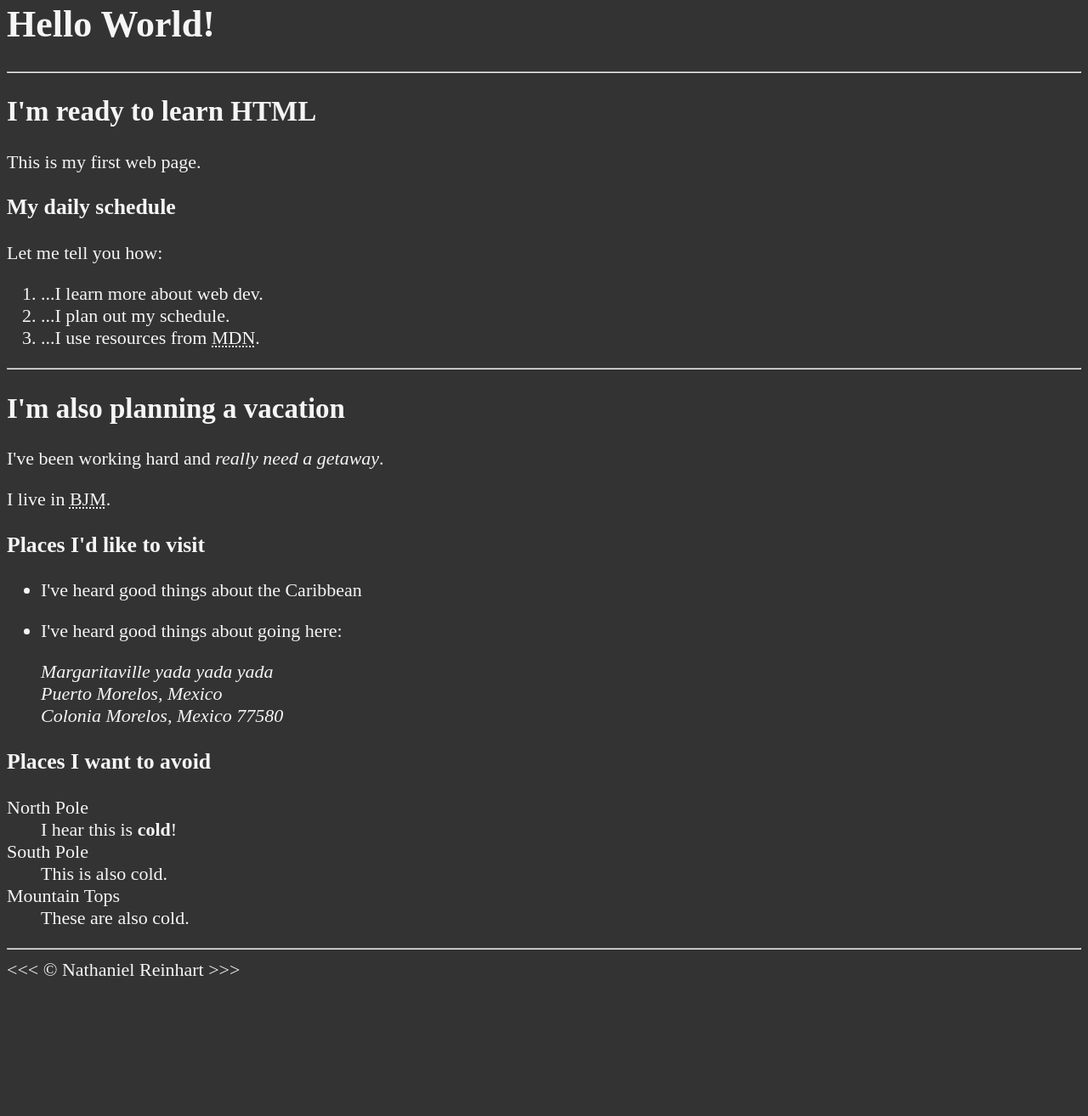
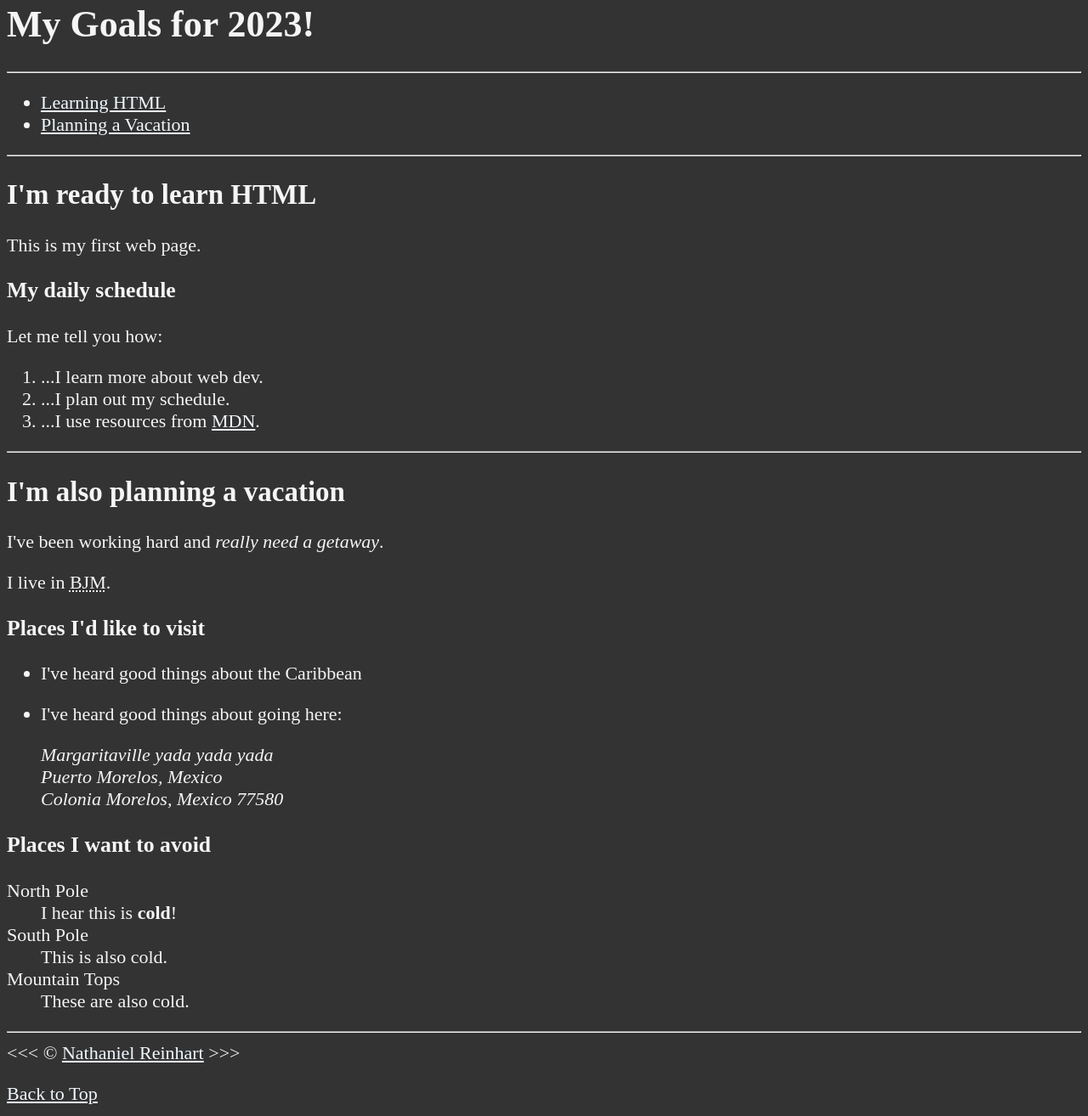
Before and after one commit to naelreinhart/HTML_Tutorial, a plain HTML site: page index.html in a window 1280 px wide. Shown: the part 26-1340 px from the top of the page at 85% size. Before the commit the page ends 1189 px from the top, so only its background shows below. Drawn offline with Linux system fonts and the light colour scheme.

Commit message:
added links and references, changing font color for links (css), and adding about page.

```diff
--- /dev/null
+++ b/about.html
@@ -0,0 +1,30 @@
+<!DOCTYPE html>
+<html lang="en">
+    <head>
+        <meta charset="UTF-8">
+        <meta name="author" content="Nathaniel Reinhart">
+        <meta name="description" content="This page is about the author of the page, Nathaniel Reinhart.">
+        <title>About Nael</title>
+        <link rel="icon" href="html5.png" type="image/x-icon">
+        <link rel="stylesheet" href="page-style.css">
+    </head>
+    <body>
+        <h1>Hi, I'm Nathaniel Reinhart</h1>
+        <hr>
+        <p>
+            Lorem ipsum dolor sit amet, consectetur adipisicing elit. Explicabo hic asperiores corporis facilis voluptate, error iure reiciendis cum, qui aspernatur perspiciatis obcaecati praesentium doloribus ipsum adipisci veniam maiores. Est, dolores!
+        </p>
+        <hr>
+        <ul>
+            <li>Download an <a href="html.png" download>HTML5 Favicon.</a></li>
+            <li>Contact me at <a href="mailto:random@email.com">My Email Address.</a></li>
+            <li>Dial <a href="tel:+6281332212305">My Phone Number.</a></li>
+            <li>Open <a href="https://www.google.com" target="_blank">Google</a> in a new tab.</li>
+        </ul>
+
+        <hr>
+        <p>
+            <a href="/">Home Page</a>
+        </p>
+    </body>
+</html>
--- a/index.html
+++ b/index.html
@@ -10,10 +10,23 @@
     </head>
 
     <body>
-        <h1>Hello World!</h1>
+        <h1>My Goals for 2023!</h1>
 
         <hr>
 
+        <nav>
+            <ul>
+                <li>
+                    <a href="#html">Learning HTML</a>
+                </li>
+                <li>
+                    <a href="#vacation">Planning a Vacation</a>
+                </li>
+            </ul>
+        </nav>
+
+        <hr>
+        <section id="html">
         <h2>I'm ready to learn HTML</h2>
         <p>This is my first web page.</p>
 
@@ -22,11 +35,12 @@
         <ol>
             <li>...I learn more about web dev.</li>
             <li>...I plan out my schedule.</li>
-            <li>...I use resources from <abbr title="Mozilla Developer Network">MDN</abbr>.</li>
+            <li>...I use resources from <abbr title="Mozilla Developer Network"><a href="https://developer.mozilla.org">MDN</a></abbr>.</li>
         </ol>
-
+        </section>
         <hr>
 
+        <section id="vacation">
         <h2>I'm also planning a vacation</h2>
         <p>I've been working hard and <em>really need a getaway</em>.</p>
         <p>I live in <abbr title="Banjarmasin">BJM</abbr>.</p>
@@ -55,8 +69,11 @@
             <dt>Mountain Tops</dt>
             <dd>These are also cold.</dd>
         </dl>
-
+        </section>
         <hr>
-        &lt;&lt;&lt; &copy; Nathaniel Reinhart &gt;&gt;&gt;
+        &lt;&lt;&lt; &copy; <a href="about.html">Nathaniel Reinhart</a> &gt;&gt;&gt;
+        <p>
+            <a href="#">Back to Top</a>
+        </p>
     </body>
 </html>
--- a/page-style.css
+++ b/page-style.css
@@ -6,3 +6,15 @@ body {
     background-color: #333;
     color: whitesmoke;
 }
+
+a {
+    color: aliceblue;
+}
+
+a:visited {
+    color: lightgray;
+}
+
+a:hover, a:active {
+    color: #eee;
+}
```
